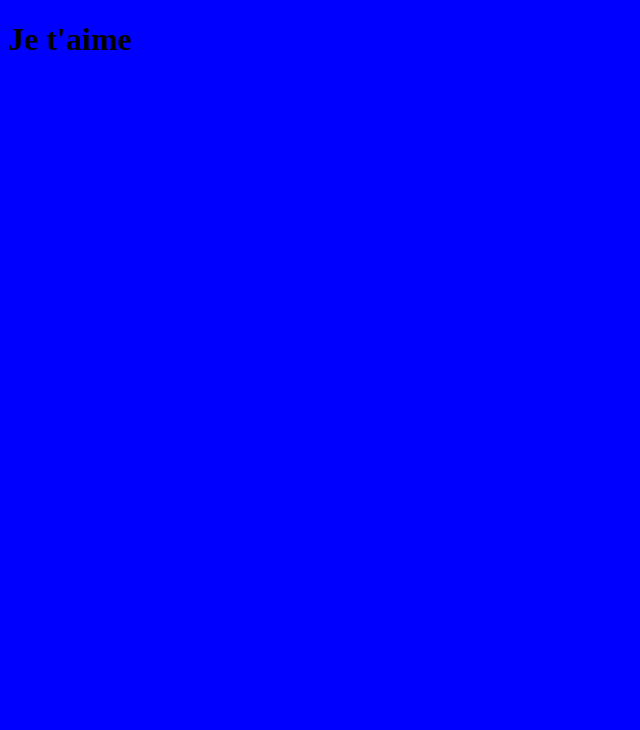
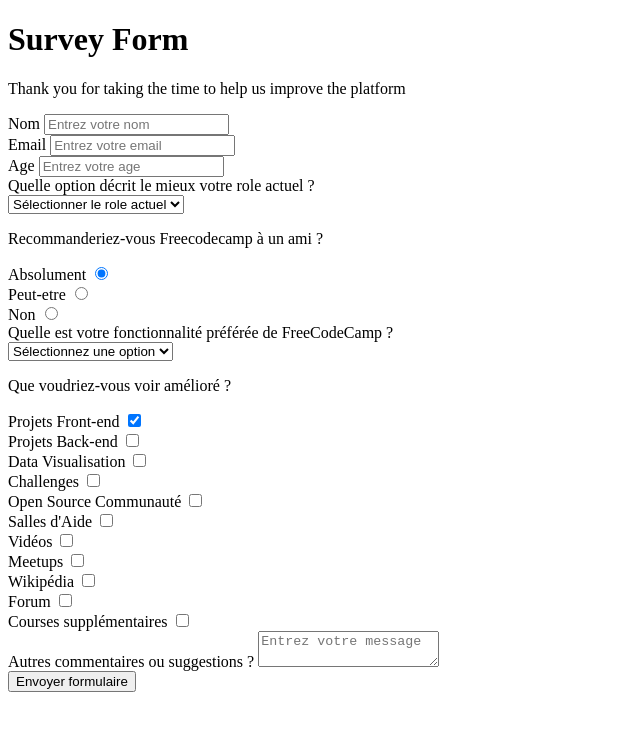
Before and after one commit to MelissaLde/freecodecamp-survey-form, a plain HTML site: page index.html in a window 1280 px wide. Shown: the whole page, without its empty margins (0-640 px from the left). Drawn offline with Linux system fonts and the light colour scheme.

Commit message:
feat(project): create html leayout

```diff
--- a/assets/css/style.css
+++ b/assets/css/style.css
@@ -1,3 +1,2 @@
 body {
-  background-color: blue;
 }
--- a/index.html
+++ b/index.html
@@ -11,6 +11,185 @@
   </head>
 
   <body>
-    <h1>Je t'aime</h1>
+    <header>
+      <h1>Survey Form</h1>
+      <p>Thank you for taking the time to help us improve the platform</p>
+    </header>
+
+    <main>
+      <form>
+        <section>
+          <div>
+            <label for="name">Nom</label>
+            <input
+              type="text"
+              name="name"
+              id="name"
+              placeholder="Entrez votre nom"
+            />
+          </div>
+
+          <div>
+            <label for="email">Email</label>
+            <input
+              type="text"
+              name="email"
+              id="email"
+              placeholder="Entrez votre email"
+            />
+          </div>
+
+          <div>
+            <label for="age">Age</label>
+            <input
+              type="text"
+              name="age"
+              id="age"
+              placeholder="Entrez votre age"
+            />
+          </div>
+
+          <label for="role"
+            >Quelle option décrit le mieux votre role actuel ?</label
+          >
+          <div>
+            <select id="role" name="options">
+              <option value="#">Sélectionner le role actuel</option>
+              <option value="etudiant">Etudiant</option>
+              <option value="plein temps">Travail à temps plein</option>
+              <option value="apprendre">Apprenant à temps plein</option>
+              <option value="rien dire">Je préfère rien dire</option>
+              <option value="autre">Autre</option>
+            </select>
+          </div>
+        </section>
+
+        <section>
+          <p>Recommanderiez-vous Freecodecamp à un ami ?</p>
+          <div>
+            <label for="definitely">Absolument</label>
+            <input
+              type="radio"
+              id="definitely"
+              name="user-recommend"
+              value="Absolument"
+              checked
+            />
+          </div>
+
+          <div>
+            <label for="maybe">Peut-etre</label>
+            <input
+              type="radio"
+              id="maybe"
+              name="user-recommend"
+              value="Peut-etre"
+            />
+          </div>
+
+          <div>
+            <label for="no">Non</label>
+            <input type="radio" id="no" name="user-recommend" value="Non" />
+          </div>
+        </section>
+
+        <section>
+          <label for="prefered-feature"
+            >Quelle est votre fonctionnalité préférée de FreeCodeCamp ?</label
+          >
+          <div>
+            <select id="prefered-feature" name="prefered-feature">
+              <option value="#">Sélectionnez une option</option>
+              <option value="challenges">Challenges</option>
+              <option value="projets">Projets</option>
+              <option value="communauté">Communauté</option>
+              <option value="open source">Open Source</option>
+            </select>
+          </div>
+        </section>
+
+        <section>
+          <p>Que voudriez-vous voir amélioré ?</p>
+          <div>
+            <label for="front-end">Projets Front-end</label>
+            <input
+              type="checkbox"
+              id="front-end"
+              name="improvement-project"
+              checked
+            />
+          </div>
+
+          <div>
+            <label for="back-end">Projets Back-end</label>
+            <input type="checkbox" id="back-end" name="improvement-project" />
+          </div>
+
+          <div>
+            <label for="data">Data Visualisation</label>
+            <input type="checkbox" id="data" name="improvement-project" />
+          </div>
+
+          <div>
+            <label for="challenge">Challenges</label>
+            <input type="checkbox" id="challenge" name="improvement-project" />
+          </div>
+
+          <div>
+            <label for="open-source">Open Source Communauté</label>
+            <input
+              type="checkbox"
+              id="open-source"
+              name="improvement-project"
+            />
+          </div>
+
+          <div>
+            <label for="help-rooms">Salles d'Aide</label>
+            <input type="checkbox" id="help-rooms" name="improvement-project" />
+          </div>
+
+          <div>
+            <label for="video">Vidéos</label>
+            <input type="checkbox" id="video" name="improvement-project" />
+          </div>
+
+          <div>
+            <label for="meetups">Meetups</label>
+            <input type="checkbox" id="meetups" name="improvement-project" />
+          </div>
+
+          <div>
+            <label for="wiki">Wikipédia</label>
+            <input type="checkbox" id="wiki" name="improvement-project" />
+          </div>
+
+          <div>
+            <label for="forum">Forum</label>
+            <input type="checkbox" id="forum" name="improvement-project" />
+          </div>
+
+          <div>
+            <label for="courses">Courses supplémentaires</label>
+            <input type="checkbox" id="courses" name="improvement-project" />
+          </div>
+        </section>
+
+        <section>
+          <div>
+            <label for="suggestion">Autres commentaires ou suggestions ?</label>
+            <textarea
+              id="suggestion"
+              name="comment"
+              placeholder="Entrez votre message"
+            ></textarea>
+          </div>
+        </section>
+
+        <section>
+          <input type="submit" value="Envoyer formulaire" />
+        </section>
+      </form>
+    </main>
   </body>
 </html>
```
